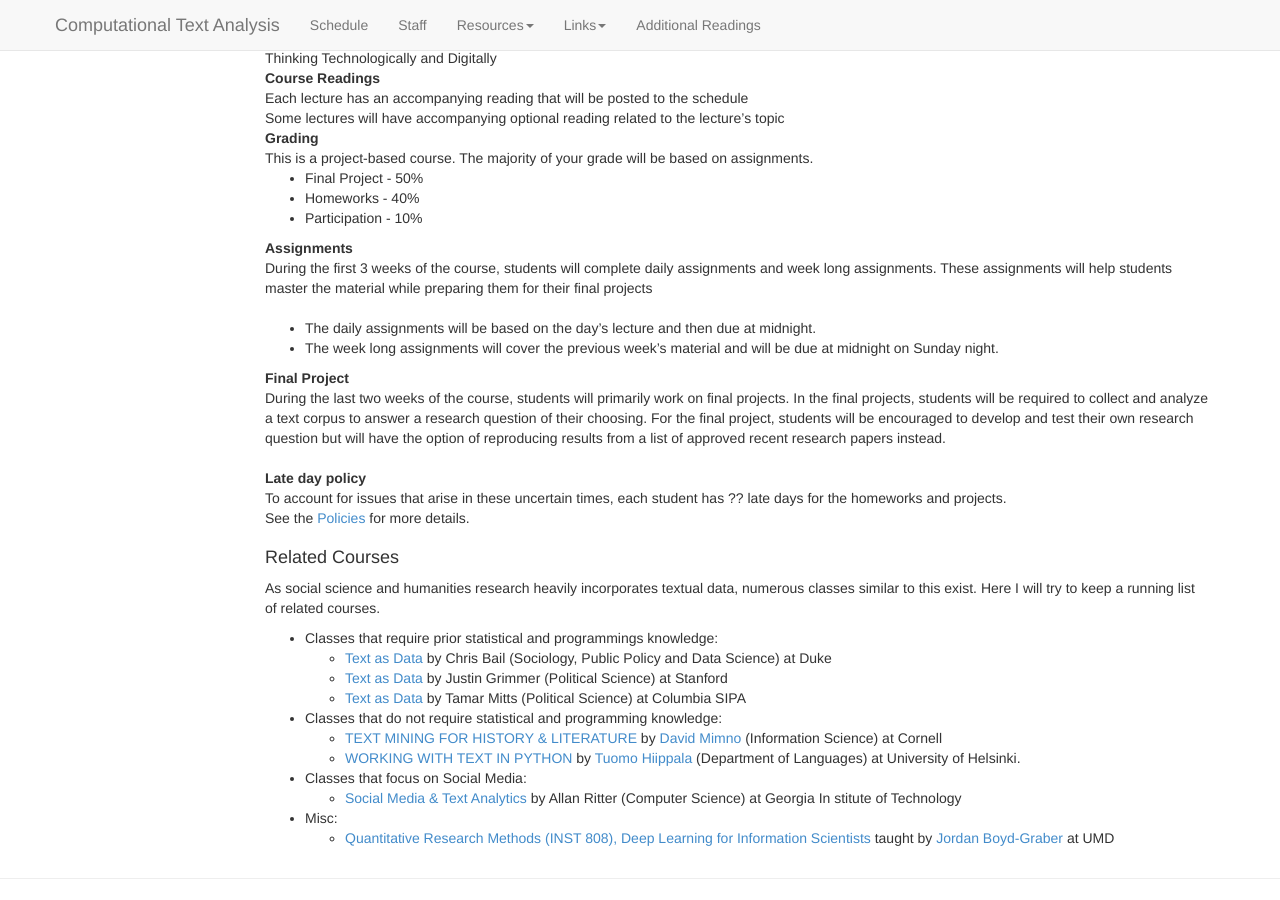
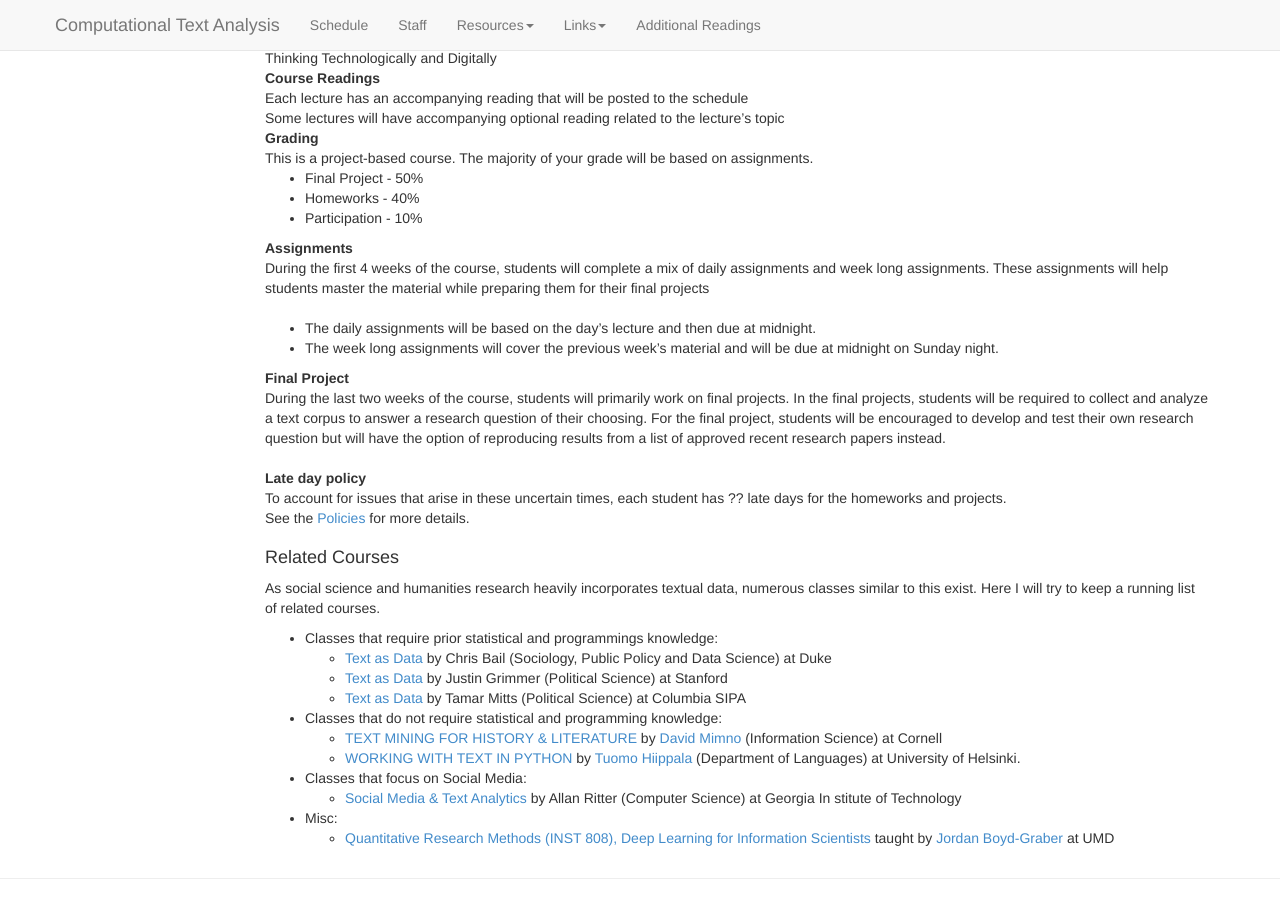
Before and after one commit to BC-COMS-2710/BC-COMS-2710.github.io, a Jekyll site: the page built from index.md, in a window 1280 px wide and 900 px high, scrolled down 612 px. Built offline with Jekyll 4.4.1, drawn with Linux system fonts in a browser that asks for light colours; nearby versions of some CDN libraries.

Commit message:
tweaks to index

```diff
--- a/index.md
+++ b/index.md
@@ -88,7 +88,7 @@ The majority of your grade will be based on assignments.
 * Participation - 10%
 
 Assignments
-: During the first 3 weeks of the course, students will complete daily assignments and week long assignments. These assignments will help students master the material while preparing them for their final projects
+: During the first 4 weeks of the course, students will complete a mix of daily assignments and week long assignments. These assignments will help students master the material while preparing them for their final projects
 
 - The daily assignments will be based on the day's lecture and then due at midnight.
 - The week long assignments will cover the previous week's material and will be due at midnight on Sunday night.
```
